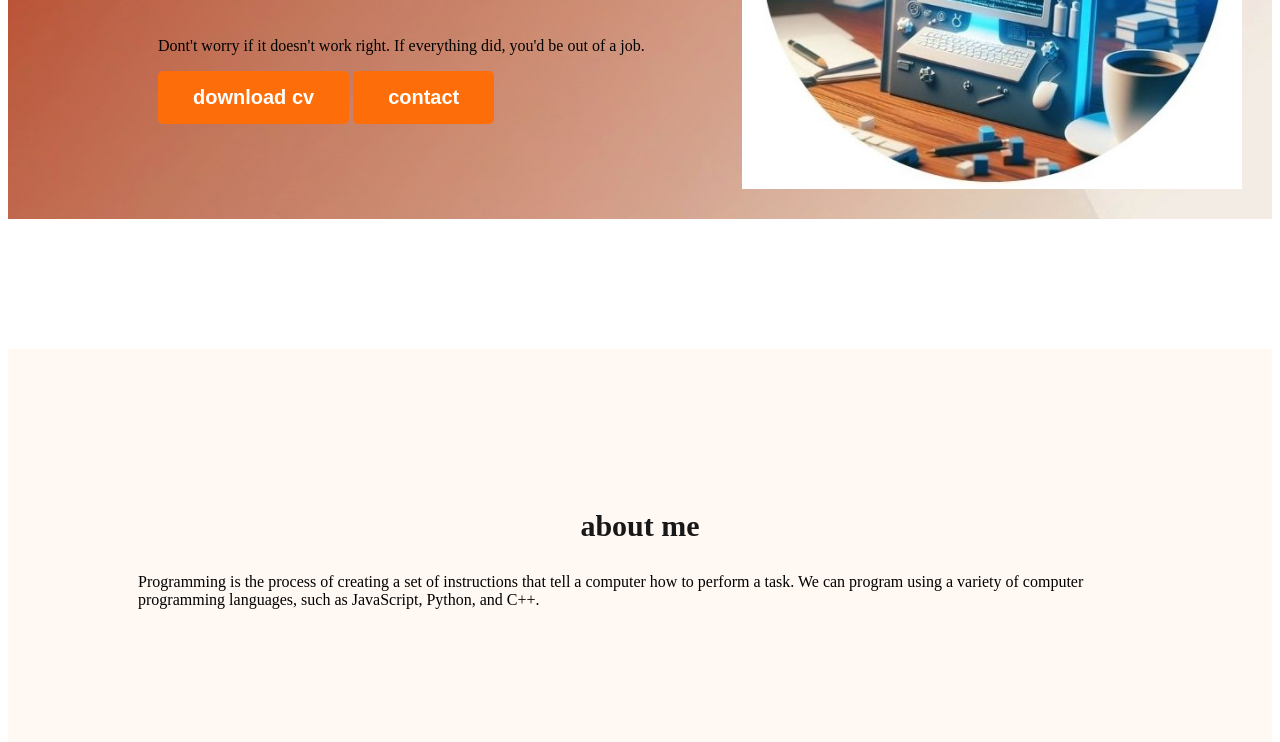
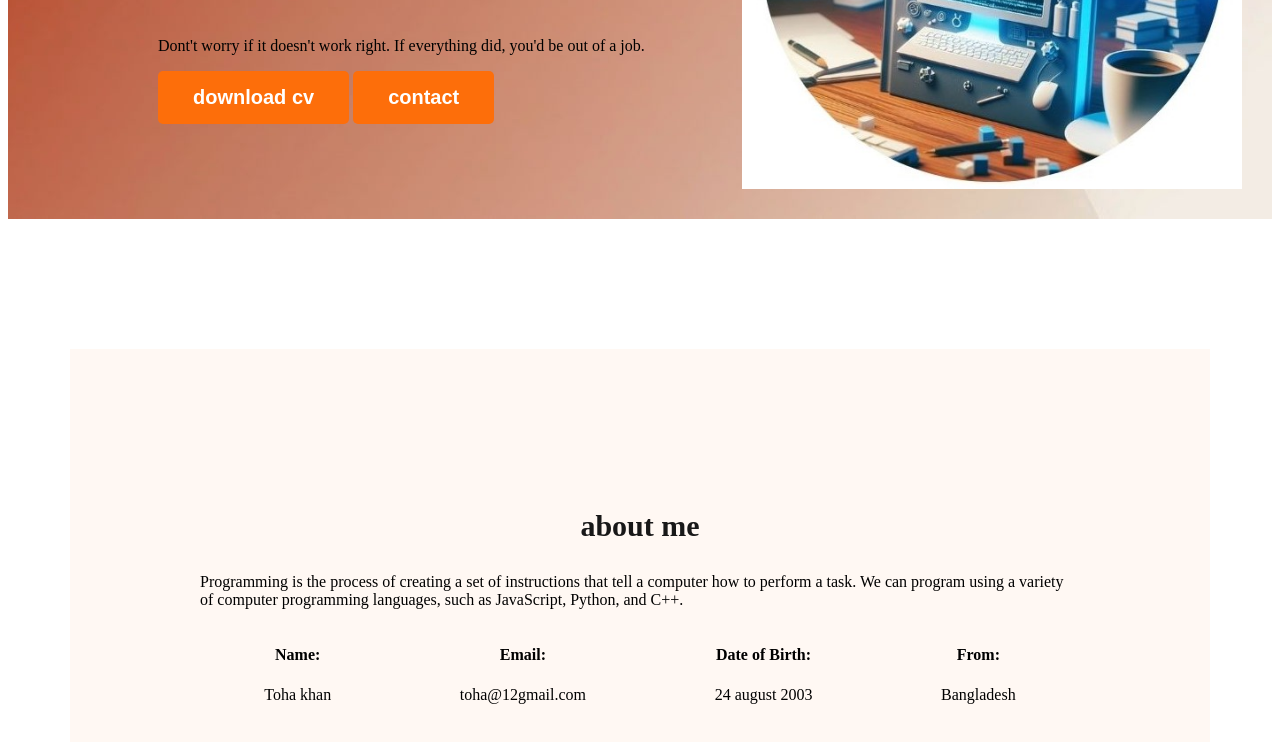
Before and after one commit to Deptoha/web-developer-portfolio, a plain HTML site: page index.html in a window 1280 px wide. Shown: the part 466-1208 px from the top of the page. Drawn offline with Linux system fonts and the light colour scheme.

Commit message:
added about information

```diff
--- a/index.html
+++ b/index.html
@@ -33,6 +33,27 @@
     <p class="section-description">
         Programming is the process of creating a set of instructions that tell a computer how to perform a task. We can program using a variety of computer programming languages, such as JavaScript, Python, and C++.
     </p>
+    <div class="about-info-container">
+        <!-- .about-info*4>h4.info-tittle+p.info-description -->
+
+        <div class="about-info">
+            <h4 class="info-tittle">Name:</h4>
+            <p class="info-description">Toha khan</p>
+        </div>
+        <div class="about-info">
+            <h4 class="info-tittle">Email:</h4>
+            <p class="info-description">toha@12gmail.com</p>
+        </div>
+        <div class="about-info">
+            <h4 class="info-tittle">Date of Birth:</h4>
+            <p class="info-description">24 august 2003</p>
+        </div>
+        <div class="about-info">
+            <h4 class="info-tittle">From:   </h4>
+            <p class="info-description">Bangladesh</p>
+        </div>
+
+    </div>
 </section>
     </main>
 </body>
--- a/styles/portfolio.css
+++ b/styles/portfolio.css
@@ -65,6 +65,10 @@ nav a{
     margin-top: 5px;
 }
 /* main section styles */
+main{
+    max-width: 1140px;
+    margin: 0 auto;
+}
 
 /* about section styles */
 .about{
@@ -82,3 +86,10 @@ nav a{
     color: #474747;
     font-size: 18px;
 }
+.about-info-container{
+    display: flex;
+    justify-content: space-around;
+}
+.about-info{
+    text-align: center;
+}
```
